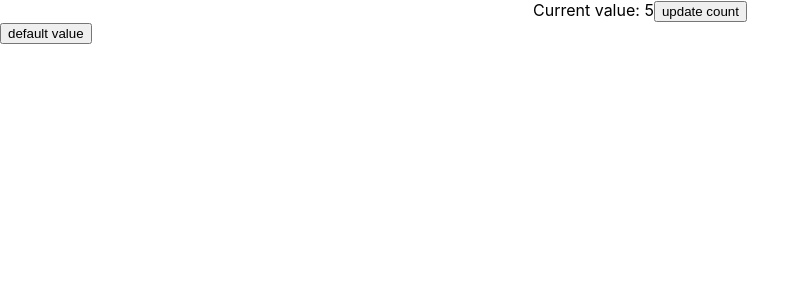
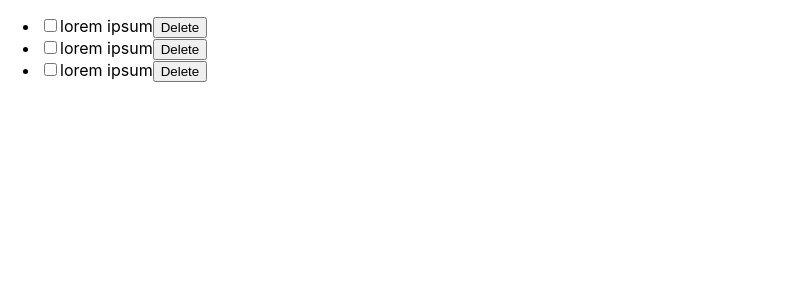
Before and after one commit to bekasturua/React-GeoLab, a React (Create React App) app: page / in a window 1280 px wide. Shown: the top 300 px of the page, without its empty margins (0-810 px from the left). Built offline with nearby package versions, Linux system fonts and the light colour scheme.

Commit message:
add todo list with map

```diff
--- a/src/App.js
+++ b/src/App.js
@@ -2,16 +2,18 @@ import "./App.css";
 import Button from "./Button";
 import Counter from "./Counter";
 import { useEffect, useState } from "react";
+import TodoApp from "./TodoApp/TodoApp";
 
 function App() {
   const [showCount, setShowCount] = useState(true);
 
-  return (
-    <div>
-      {showCount && <Counter />}
-      <Button onClick={() => setShowCount(false)}>Hide counter</Button>
-    </div>
-  );
+  return <TodoApp />;
+  // return (
+  //   <div>
+  //     {showCount && <Counter />}
+  //     <Button onClick={() => setShowCount(false)}>Hide counter</Button>
+  //   </div>
+  // );
 }
 
 export default App;
--- /dev/null
+++ b/src/TodoApp/TodoApp.js
@@ -0,0 +1,35 @@
+const ITEMS = [
+  {
+    id: 1,
+    title: "lorem ipsum 11",
+    completed: false,
+  },
+  {
+    id: 2,
+    title: "lorem ipsum 22",
+    completed: false,
+  },
+  {
+    id: 3,
+    title: "lorem ipsum 33",
+    completed: true,
+  },
+];
+
+function TodoApp() {
+  return (
+    <div>
+      <ul>
+        {ITEMS.map((item) => (
+          <li>
+            <input type="checkbox" />
+            lorem ipsum
+            <button>Delete</button>
+          </li>
+        ))}
+      </ul>
+    </div>
+  );
+}
+
+export default TodoApp;
```
